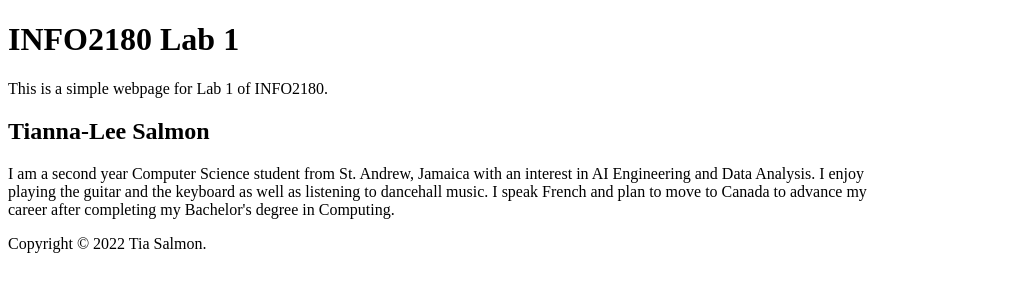
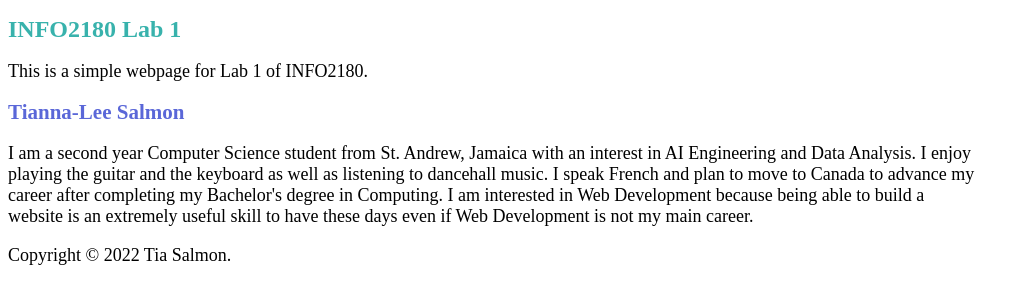
Before and after one commit to tia-kristen/info2180-lab1, a plain HTML site: page index.html in a window 1280 px wide. Shown: the whole page, without its empty margins (0-1030 px from the left). Drawn offline with Linux system fonts and the light colour scheme.

Commit message:
Updated index.html and added styles.css

```diff
--- a/index.html
+++ b/index.html
@@ -4,6 +4,7 @@
     <meta charset="UTF-8">
     <meta http-equiv="X-UA-Compatible" content="IE=edge">
     <meta name="viewport" content="width=device-width, initial-scale=1.0">
+    <link rel="stylesheet" href="styles.css">
     <title>INFO2180 Lab 1</title>
 </head>
 <body>
@@ -15,7 +16,8 @@
         <h2>Tianna-Lee Salmon</h2>
         <p>I am a second year Computer Science student from St. Andrew, Jamaica with an interest in AI Engineering and Data Analysis. I enjoy <br>
             playing the guitar and the keyboard as well as listening to dancehall music. I speak French and plan to move to Canada to advance
-            my <br> career after completing my Bachelor's degree in Computing.
+            my <br> career after completing my Bachelor's degree in Computing. I am interested in Web Development because being able to build a <br>
+            website is an extremely useful skill to have these days even if Web Development is not my main career.
         </p>
     </main>
     <footer>
--- /dev/null
+++ b/styles.css
@@ -0,0 +1,13 @@
+h1{
+    font-size: 24px;
+    color: #38B2AC;
+}
+
+h2{
+    font-size: 21px;
+    color: #5A67D8;
+}
+
+p{
+    font-size: 18px;
+}
```
